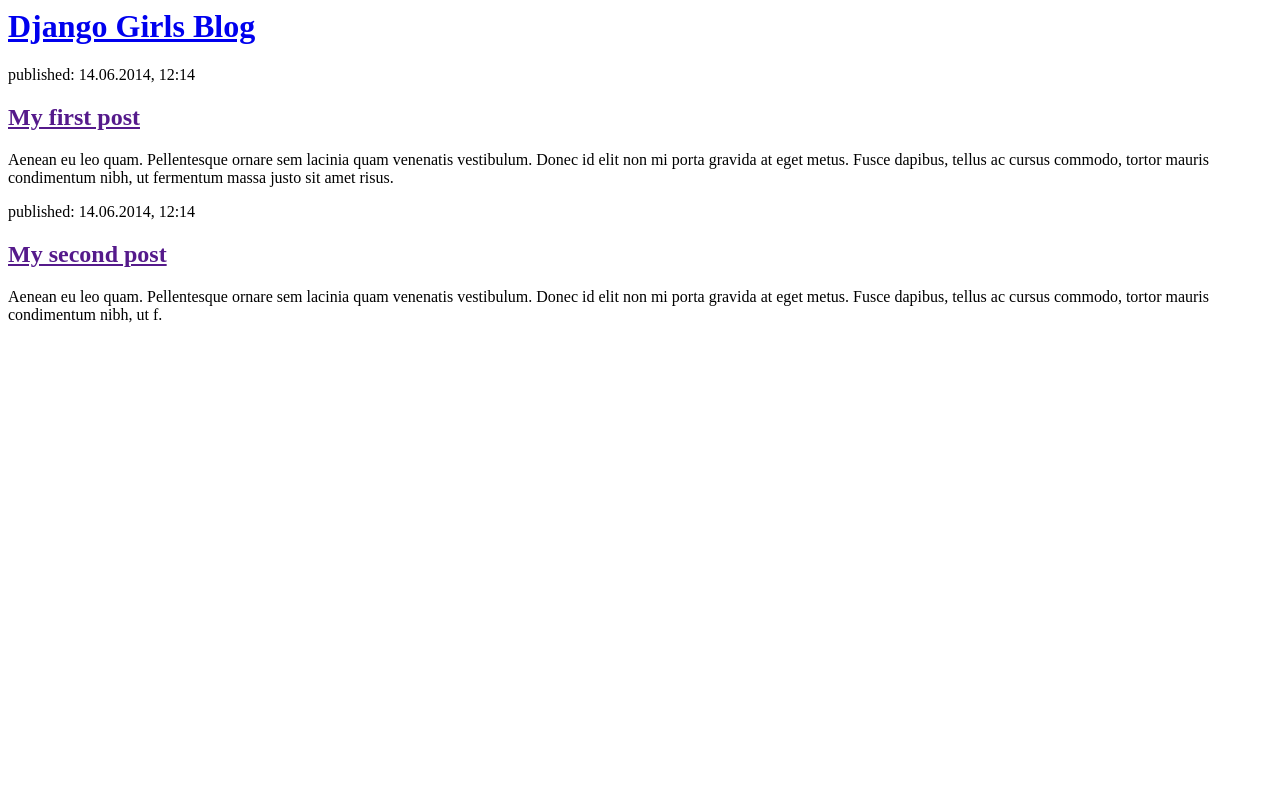
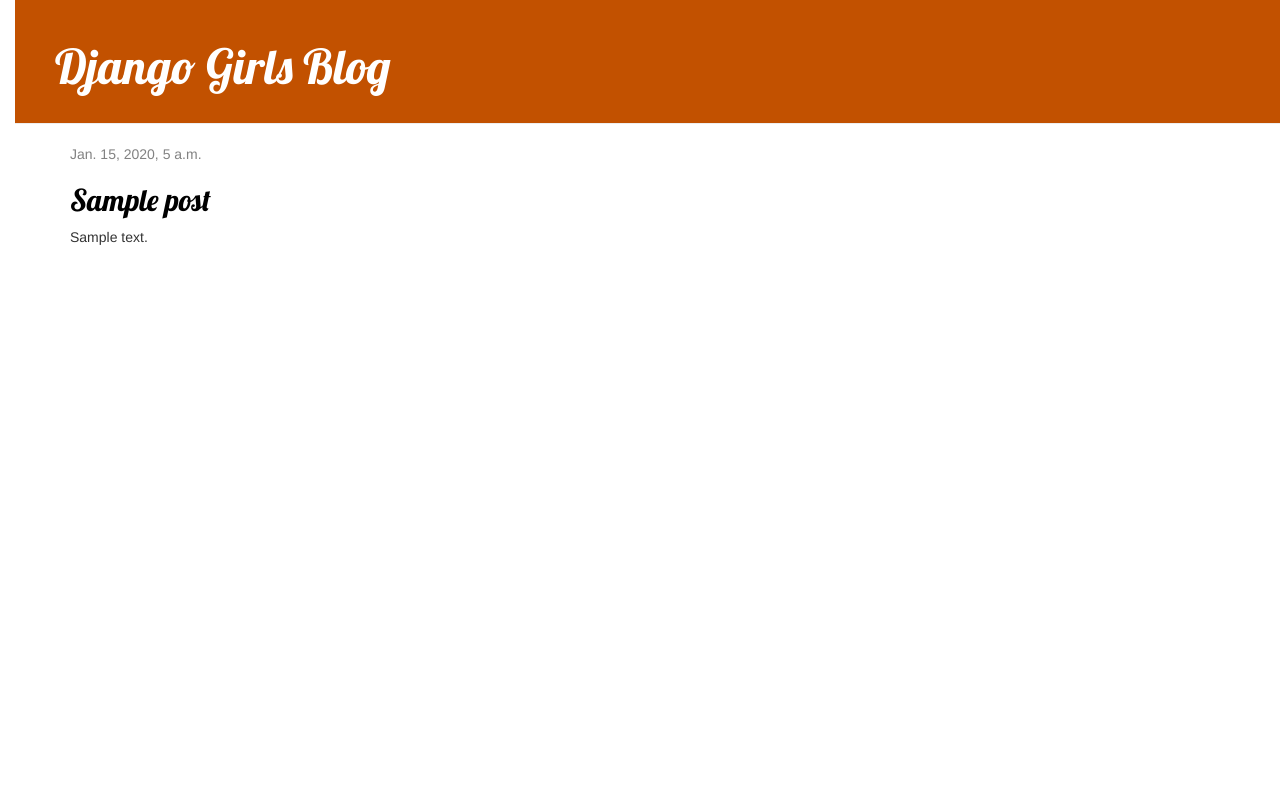
Before and after one commit to deathAnarchy/DjangoGIrls2024, a Django app: page / in a window 1280 px wide. Run offline with Django 4.2, Linux system fonts and the light colour scheme; tables that the repository leaves empty hold one stand-in row (values such as "Sample post"); some libraries are stand-ins or nearby versions.

Commit message:
Templates modificados para mostrar post desde base de datos.

```diff
--- /dev/null
+++ b/blog/static/css/blog.css
@@ -0,0 +1,53 @@
+body {
+    padding-left: 15px;
+}
+h1 a, h2 a {
+    color: #FCA205;
+    font-family: 'Lobster';
+}
+.page-header {
+    background-color: #C25100;
+    margin-top: 0;
+    padding: 20px 20px 20px 40px;
+}
+
+.page-header h1, .page-header h1 a, .page-header h1 a:visited, .page-header h1 a:active {
+    color: #ffffff;
+    font-size: 36pt;
+    text-decoration: none;
+}
+
+.content {
+    margin-left: 40px;
+}
+
+h1, h2, h3, h4 {
+    font-family: 'Lobster', cursive;
+}
+
+.date {
+    color: #828282;
+}
+
+.save {
+    float: right;
+}
+
+.post-form textarea, .post-form input {
+    width: 100%;
+}
+
+.top-menu, .top-menu:hover, .top-menu:visited {
+    color: #ffffff;
+    float: right;
+    font-size: 26pt;
+    margin-right: 20px;
+}
+
+.post {
+    margin-bottom: 70px;
+}
+
+.post h2 a, .post h2 a:visited {
+    color: #000000;
+}
--- /dev/null
+++ b/blog/templates/blog/base.html
@@ -0,0 +1,23 @@
+{% load static %}
+<html>
+    <head>
+        <title>Django Girls blog</title>
+        <link rel="stylesheet" href="//maxcdn.bootstrapcdn.com/bootstrap/3.2.0/css/bootstrap.min.css">
+        <link rel="stylesheet" href="//maxcdn.bootstrapcdn.com/bootstrap/3.2.0/css/bootstrap-theme.min.css">
+        <link href='//fonts.googleapis.com/css?family=Lobster&subset=latin,latin-ext' rel='stylesheet' type='text/css'>
+        <link rel="stylesheet" href="{% static 'css/blog.css' %}">
+    </head>
+        <body>
+            <div class="page-header">
+                <h1><a href="/">Django Girls Blog</a></h1>
+            </div>
+            <div class="content container">
+                <div class="row">
+                    <div class="col-md-8">
+                    {% block content %}
+                    {% endblock %}
+                    </div>
+                </div>
+            </div>
+        </body>
+</html>
--- a/blog/templates/blog/post_list.html
+++ b/blog/templates/blog/post_list.html
@@ -1,23 +1,13 @@
-<html>
-    <head>
-        <title>Django Girls blog DEYA
-        </title>
-    </head>
-    <body>
-        <div>
-            <h1><a href="/">Django Girls Blog</a></h1>
+{% extends 'blog/base.html' %}
+
+{% block content %}
+    {% for post in posts %}
+        <div class="post">
+            <div class="date">
+                {{ post.published_date }}
+            </div>
+            <h2><a href="">{{ post.title }}</a></h2>
+            <p>{{ post.text|linebreaksbr }}</p>
         </div>
-
-        <div>
-            <p>published: 14.06.2014, 12:14</p>
-            <h2><a href="">My first post</a></h2>
-            <p>Aenean eu leo quam. Pellentesque ornare sem lacinia quam venenatis vestibulum. Donec id elit non mi porta gravida at eget metus. Fusce dapibus, tellus ac cursus commodo, tortor mauris condimentum nibh, ut fermentum massa justo sit amet risus.</p>
-        </div>
-
-        <div>
-            <p>published: 14.06.2014, 12:14</p>
-            <h2><a href="">My second post</a></h2>
-            <p>Aenean eu leo quam. Pellentesque ornare sem lacinia quam venenatis vestibulum. Donec id elit non mi porta gravida at eget metus. Fusce dapibus, tellus ac cursus commodo, tortor mauris condimentum nibh, ut f.</p>
-        </div>
-    </body>
-</html>
+    {% endfor %}
+{% endblock %}
--- a/blog/views.py
+++ b/blog/views.py
@@ -1,4 +1,7 @@
 from django.shortcuts import render
+from django.utils import timezone
+from .models import Post
 
 def post_list(request):
-    return render(request, 'blog/post_list.html', {})
+    posts = Post.objects.filter(published_date__lte=timezone.now()).order_by('published_date')
+    return render(request, 'blog/post_list.html', {'posts': posts})
```
